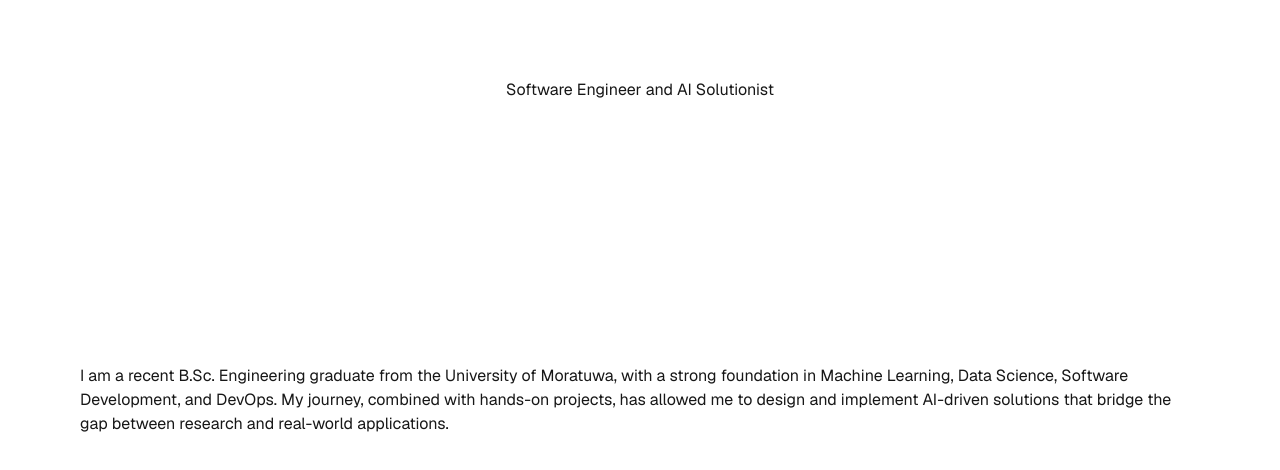
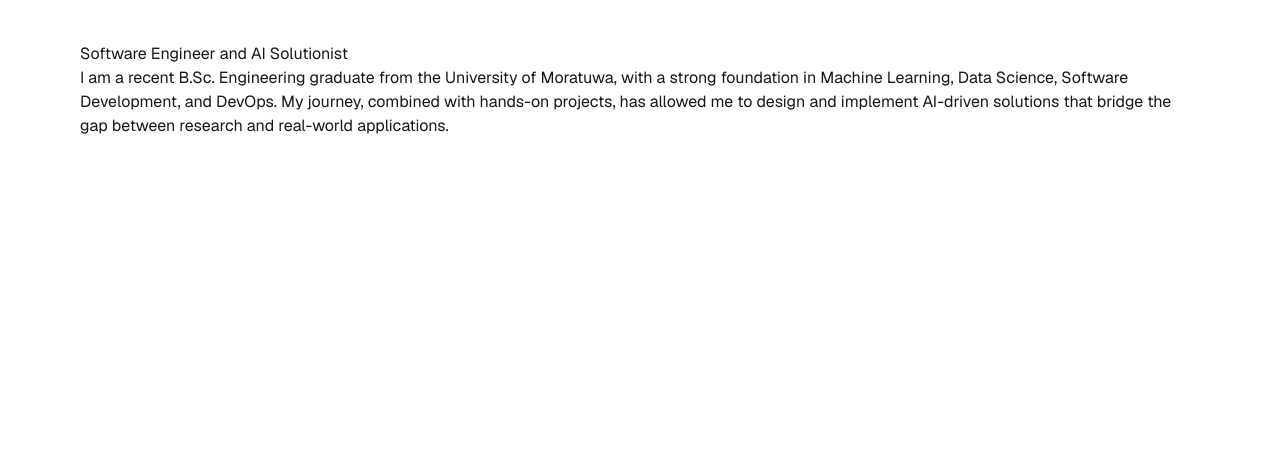
Before and after one commit to DiloJan-26/my_portfolio_website, a Next.js app: page / in a window 1280 px wide. Shown: the top 470 px of the page. Built offline with nearby package versions, Linux system fonts and the light colour scheme.

Commit message:
First state

```diff
--- a/src/app/page.js
+++ b/src/app/page.js
@@ -3,8 +3,10 @@ import Image from "next/image";
 export default function Home() {
   return (
     <div className="font-sans grid grid-rows-[20px_1fr_20px] items-center justify-items-center min-h-screen p-8 pb-20 gap-16 sm:p-20">
-      <div>Software Engineer and <span>AI Solutionist</span></div>
-      <p>I am a recent B.Sc. Engineering graduate from the University of Moratuwa, with a strong foundation in Machine Learning, Data Science, Software Development, and DevOps. My journey, combined with hands-on projects, has allowed me to design and implement AI-driven solutions that bridge the gap between research and real-world applications.</p>
+      <div>
+        <h1>Software Engineer and <span>AI Solutionist</span></h1>
+        <p>I am a recent B.Sc. Engineering graduate from the University of Moratuwa, with a strong foundation in Machine Learning, Data Science, Software Development, and DevOps. My journey, combined with hands-on projects, has allowed me to design and implement AI-driven solutions that bridge the gap between research and real-world applications.</p>
+      </div>
     </div>
   );
 }
```
